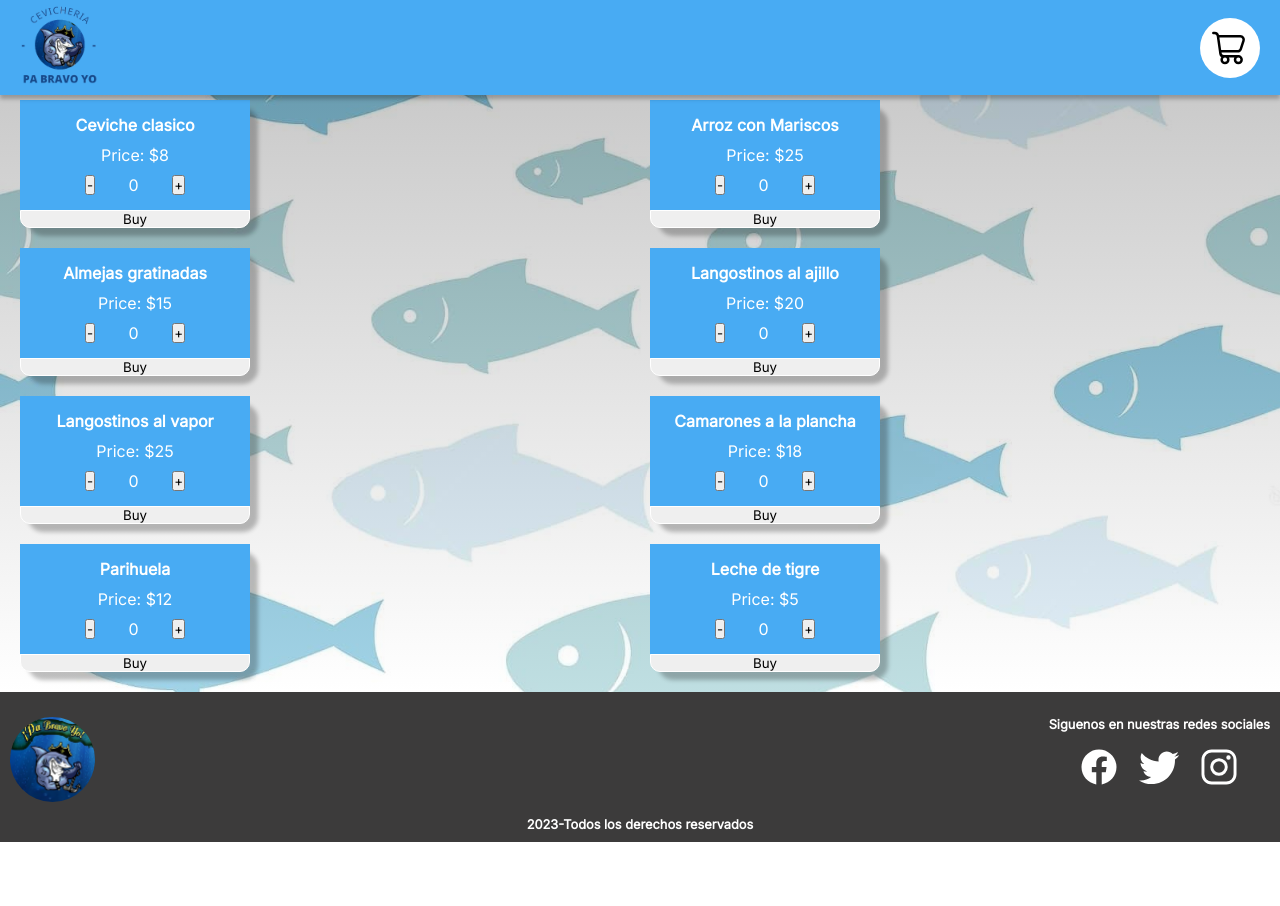
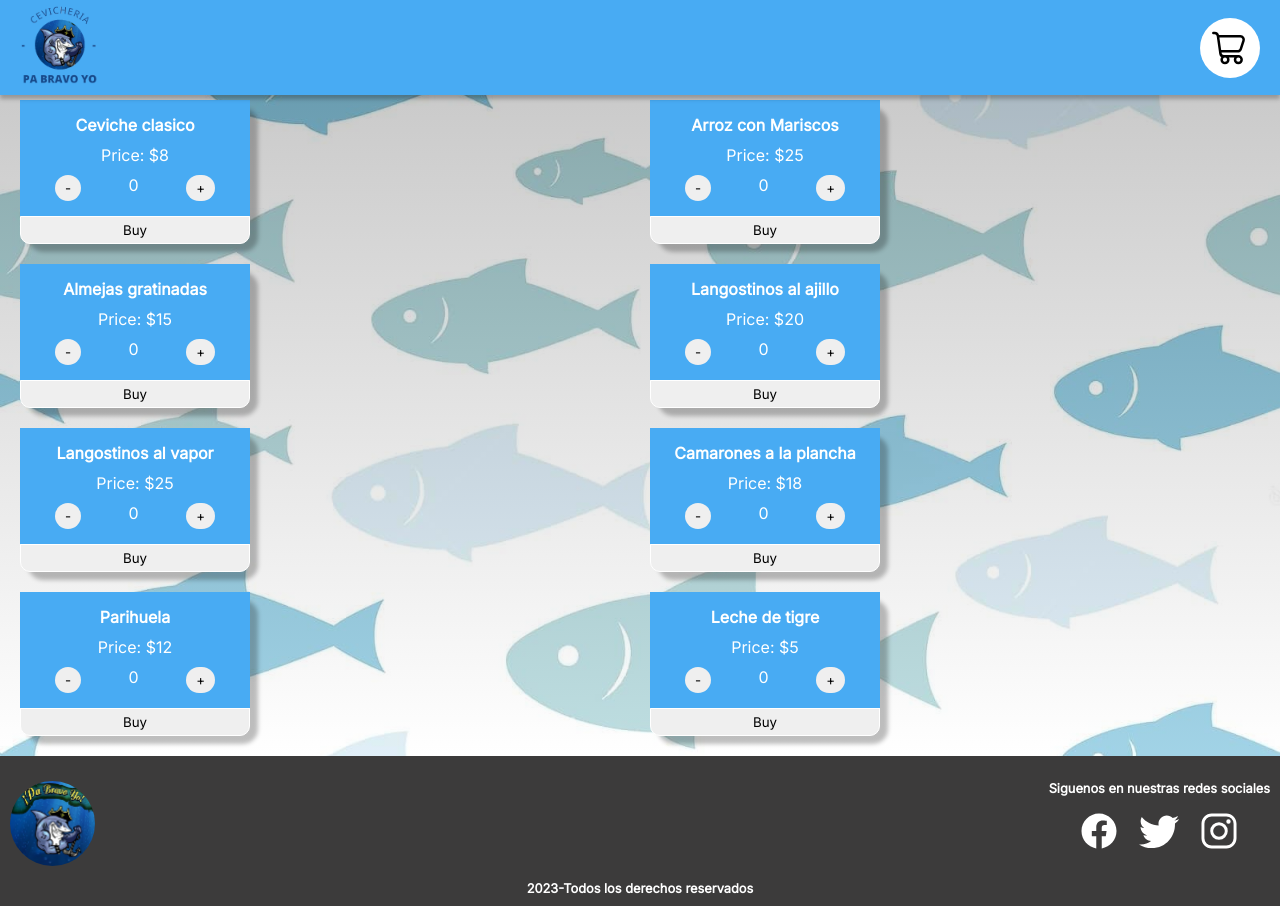
Before and after one commit to JosueSifuentesA/PaBravoYoJS, a React (Vite) app: page /paginaPrincipal in a window 1280 px wide. Before the commit the page ends 842 px from the top, so only its background shows below. Built offline with nearby package versions, Linux system fonts and the light colour scheme.

Commit message:
ChangeLogin

```diff
--- a/src/Components/login.css
+++ b/src/Components/login.css
@@ -22,7 +22,7 @@
     height: 85vh;
     width: 100vw;
     /*background-image: url(assets/fondito.jpg);*/
-    background: linear-gradient(0deg, rgba(255, 255, 255, 0.59), rgba(189, 189, 189, 0.25)),url(assets/fondito.jpg);
+    background: linear-gradient(0deg, rgba(255, 255, 255, 0.59), rgba(189, 189, 189, 0.25)),url(../assets/fondito.jpg);
     background-size: cover;
     background-repeat: no-repeat;
     min-height: 700px;
--- a/src/Components/shopHome.css
+++ b/src/Components/shopHome.css
@@ -40,7 +40,7 @@
 .data_counterContainer{
     display: flex;
     justify-content: space-between;
-    width: 50%;
+    width: 80%;
 }
 
 .productContainer_buyButton{
@@ -123,3 +123,9 @@ th{
     text-align: center;
     font-size: 1.2em;
 }
+
+button{
+    padding:5px 10px ;
+    border-radius: 15px;
+    border: none;
+}
```
